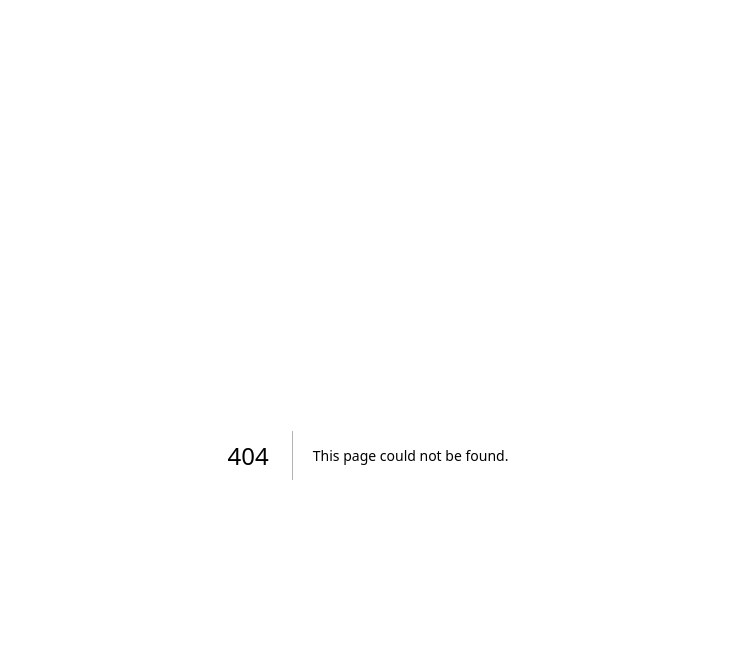
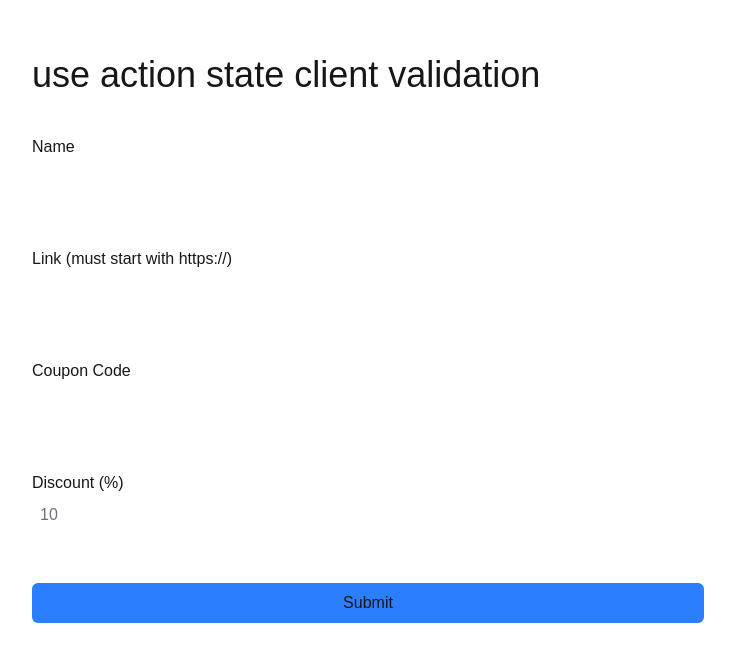
Before and after one commit to noidilin/edu, a Next.js app: page /use-action-state-with-client-validation in a window 1280 px wide. Before the commit this address had no page. Shown: the part 129-790 px from the top of the page, without its empty margins (272-1007 px from the left). Built offline with nearby package versions, Linux system fonts and the light colour scheme.

Commit message:
feat(use-action-state): add client side validation variation

```diff
--- /dev/null
+++ b/app/use-action-state-with-client-validation/_actions/form-handler.ts
@@ -0,0 +1,37 @@
+'use server'
+
+import { type Deal, dealSchema } from '@/utils/schemas'
+import { sleep } from '@/utils/sleep'
+import type { DealFormState } from '@/utils/types'
+import { convertZodErrors } from '@/utils/zod'
+
+export async function formHandlerAction(
+  _prevState: DealFormState,
+  formData: FormData,
+): Promise<DealFormState> {
+  // more time to observe
+  await sleep(1000)
+
+  const unvalidatedData = {
+    name: formData.get('name'),
+    link: formData.get('link'),
+    couponCode: formData.get('couponCode'),
+    discount: formData.get('discount'),
+  }
+  const validated = dealSchema.safeParse(unvalidatedData)
+
+  if (!validated.success) {
+    return {
+      errors: convertZodErrors(validated.error),
+      data: unvalidatedData as unknown as Deal,
+      blurs: Object.fromEntries(
+        Object.keys(unvalidatedData).map((key) => [key, true]),
+      ),
+    }
+  } else {
+    return {
+      successMsg: 'Deal added successfully!',
+      data: { name: '', link: '', couponCode: '', discount: 10 },
+    }
+  }
+}
--- /dev/null
+++ b/app/use-action-state-with-client-validation/_components/deal-form.tsx
@@ -0,0 +1,162 @@
+'use client'
+
+import {
+  type ChangeEvent,
+  type FocusEvent,
+  useActionState,
+  useEffect,
+  useState,
+} from 'react'
+import toast from 'react-hot-toast'
+import SubmitButton from '@/components/btn-submit'
+import { type Deal, dealSchema } from '@/utils/schemas'
+import type {
+  DealFormState,
+  StringMap,
+  StringToBooleanMap,
+} from '@/utils/types'
+import { convertZodErrors } from '@/utils/zod'
+import { formHandlerAction } from '../_actions/form-handler'
+
+const initialState: DealFormState = {}
+const initialData: Deal = {
+  name: '',
+  link: '',
+  couponCode: '',
+  discount: 10,
+}
+
+function DealForm() {
+  const [state, formAction, _isPending] = useActionState(
+    formHandlerAction,
+    initialState,
+  )
+  const [deal, setDeal] = useState<Deal>(state.data || initialData)
+  const [blurs, setBlurs] = useState<StringToBooleanMap>(state.blurs || {})
+  const [errors, setErrors] = useState<StringMap>(state.errors || {})
+
+  const handleOnBlur = (e: FocusEvent<HTMLInputElement>) => {
+    const { name } = e.target
+    setBlurs((prev) => ({ ...prev, [name]: true }))
+  }
+
+  const handleOnChange = (e: ChangeEvent<HTMLInputElement>) => {
+    const { name, value } = e.target
+    setDeal((prev) => {
+      const updatedData = { ...prev, [name]: value }
+      const validated = dealSchema.safeParse(updatedData)
+
+      if (validated.success) {
+        setErrors({})
+      } else {
+        const errors = convertZodErrors(validated.error)
+        setErrors(errors)
+      }
+
+      return updatedData
+    })
+  }
+
+  useEffect(() => {
+    if (state.successMsg) {
+      toast.success(state.successMsg)
+      setBlurs({})
+    } else if (state.errors) {
+      setBlurs(
+        Object.fromEntries(Object.keys(initialData).map((key) => [key, true])),
+      )
+    }
+    if (state.data) setDeal(state.data)
+    setErrors(state.errors || {})
+  }, [state])
+
+  return (
+    <form action={formAction}>
+      <div className="flex flex-col gap-y-4">
+        <div>
+          <label className="block " htmlFor="name">
+            Name
+          </label>
+          <input
+            type="text"
+            name="name"
+            id="name"
+            aria-required
+            value={deal.name}
+            className="w-full p-2 rounded-md text-gray-500"
+            onBlur={handleOnBlur}
+            onChange={handleOnChange}
+          />
+          <div className="h-8">
+            {blurs.name && errors?.name && (
+              <small className="text-red-400">{errors.name}</small>
+            )}
+          </div>
+        </div>
+        <div>
+          <label className="block " htmlFor="link">
+            Link (must start with https://)
+          </label>
+          <input
+            type="text"
+            name="link"
+            id="link"
+            aria-required
+            value={deal.link}
+            className="w-full p-2 rounded-md text-gray-500"
+            onBlur={handleOnBlur}
+            onChange={handleOnChange}
+          />
+          <div className="h-8">
+            {blurs.link && errors?.link && (
+              <small className="text-red-400">{errors.link}</small>
+            )}
+          </div>
+        </div>
+        <div>
+          <label className="block " htmlFor="couponCode">
+            Coupon Code
+          </label>
+          <input
+            type="text"
+            name="couponCode"
+            id="couponCode"
+            aria-required
+            value={deal.couponCode}
+            className="w-full p-2 rounded-md text-gray-500"
+            onBlur={handleOnBlur}
+            onChange={handleOnChange}
+          />
+          <div className="h-8">
+            {blurs.couponCode && errors?.couponCode && (
+              <small className="text-red-400">{errors.couponCode}</small>
+            )}
+          </div>
+        </div>
+        <div>
+          <label className="block " htmlFor="discount">
+            Discount (%)
+          </label>
+          <input
+            type="number"
+            name="discount"
+            id="discount"
+            aria-required
+            value={deal.discount}
+            className="w-full p-2 rounded-md text-gray-500"
+            onBlur={handleOnBlur}
+            onChange={handleOnChange}
+          />
+          <div className="h-8">
+            {blurs.discount && errors?.discount && (
+              <small className="text-red-400">{errors.discount}</small>
+            )}
+          </div>
+        </div>
+        <SubmitButton />
+      </div>
+    </form>
+  )
+}
+
+export default DealForm
--- /dev/null
+++ b/app/use-action-state-with-client-validation/page.tsx
@@ -0,0 +1,13 @@
+import Header from '@/components/header'
+import DealForm from './_components/deal-form'
+
+function ClientAction() {
+  return (
+    <>
+      <Header heading="use action state client validation" />
+      <DealForm />
+    </>
+  )
+}
+
+export default ClientAction
```
